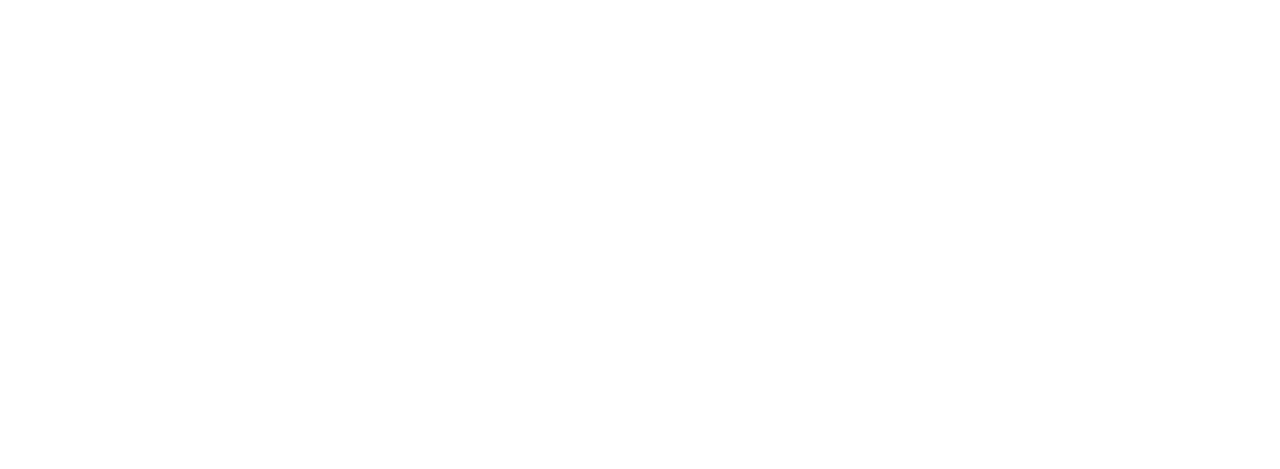
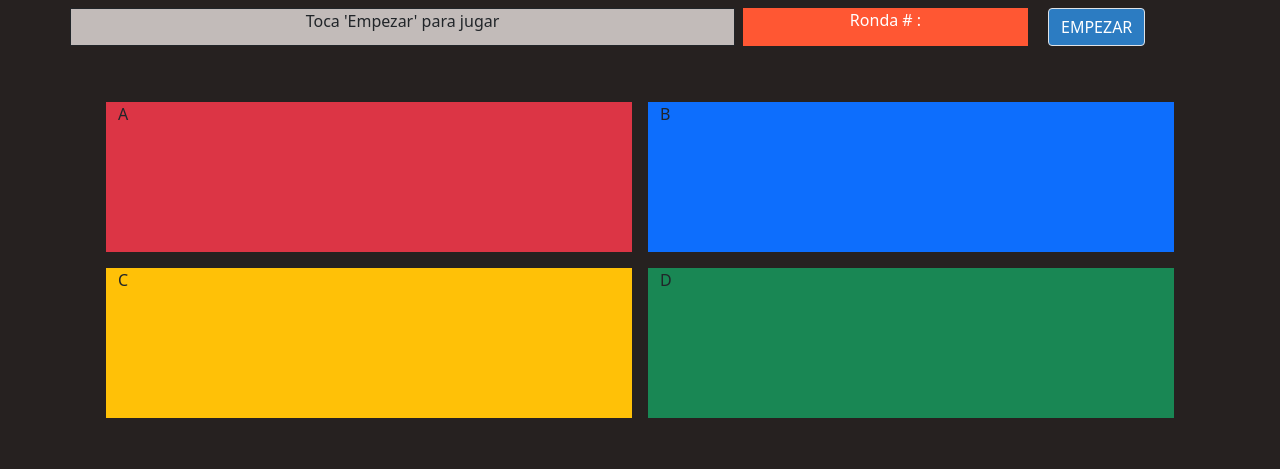
Before and after one commit to Marcos8i22o/simon-dice-2022, a website: page index.html in a window 1280 px wide. Drawn offline with nearby package versions, Linux system fonts and the light colour scheme.

Commit message:
Agrega estilos y diseño

```diff
--- a/index.html
+++ b/index.html
@@ -4,9 +4,38 @@
     <meta charset="UTF-8">
     <meta http-equiv="X-UA-Compatible" content="IE=edge">
     <meta name="viewport" content="width=device-width, initial-scale=1.0">
+    <link rel="stylesheet" href="./node_modules/bootstrap/dist/css/bootstrap.min.css">
     <title>Simón dice</title>
 </head>
-<body>
+<body style="background-color: #262120;">
+
+    <!-- Barra principal -->
+<div id="principal">
+    <div class="container">
+        <div class="row my-2">
+          <div class="col-7 border border-dark text-center" style="background-color: #c2bbb9;">
+            Toca 'Empezar' para jugar
+          </div>
+          <div class="col-3 mx-2 text-white text-center" style="background-color: #FF5733;">
+            Ronda # :
+          </div>
+          <div class="col">
+            <button type="button" class="btn border text-white" style="background-color: #2C7CC2;">EMPEZAR</button>
+        </div>
+        </div>
+      </div>
+    <!-- Tablero -->
+    <div class="container p-5">
+        <div class="row">
+          <div class="col bg-danger" style="height: 150px;">A</div>
+          <div class="col ms-3 bg-primary" style="height: 150px;">B</div>
+        </div>
+        <div class="row">
+          <div class="col bg-warning gy-3" style="height: 150px;">C</div>
+          <div class="col  ms-3 bg-success gy-3" style="height: 150px;">D</div>
+        </div>
+      </div>
+</div>
 
 </body>
 </html>
```
